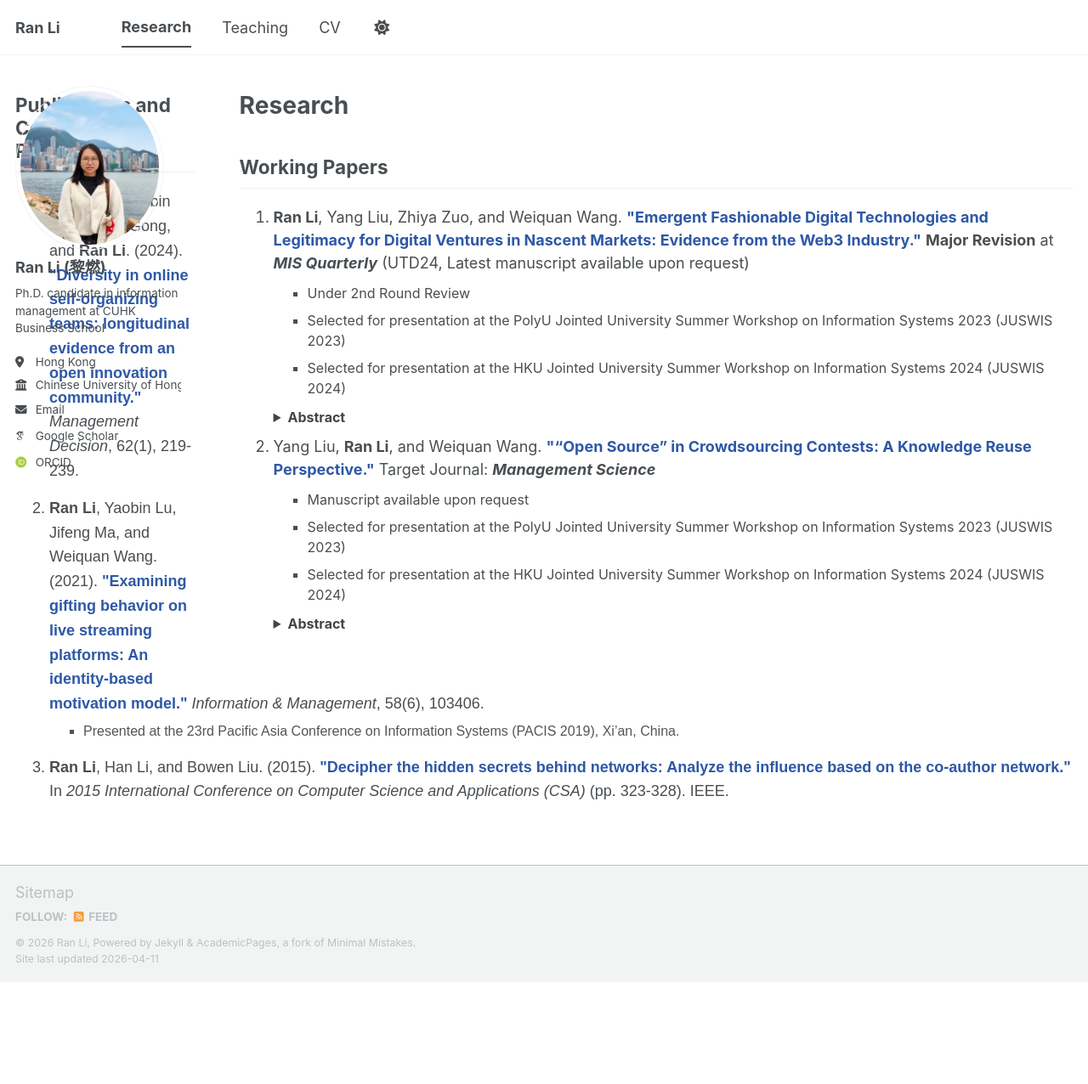
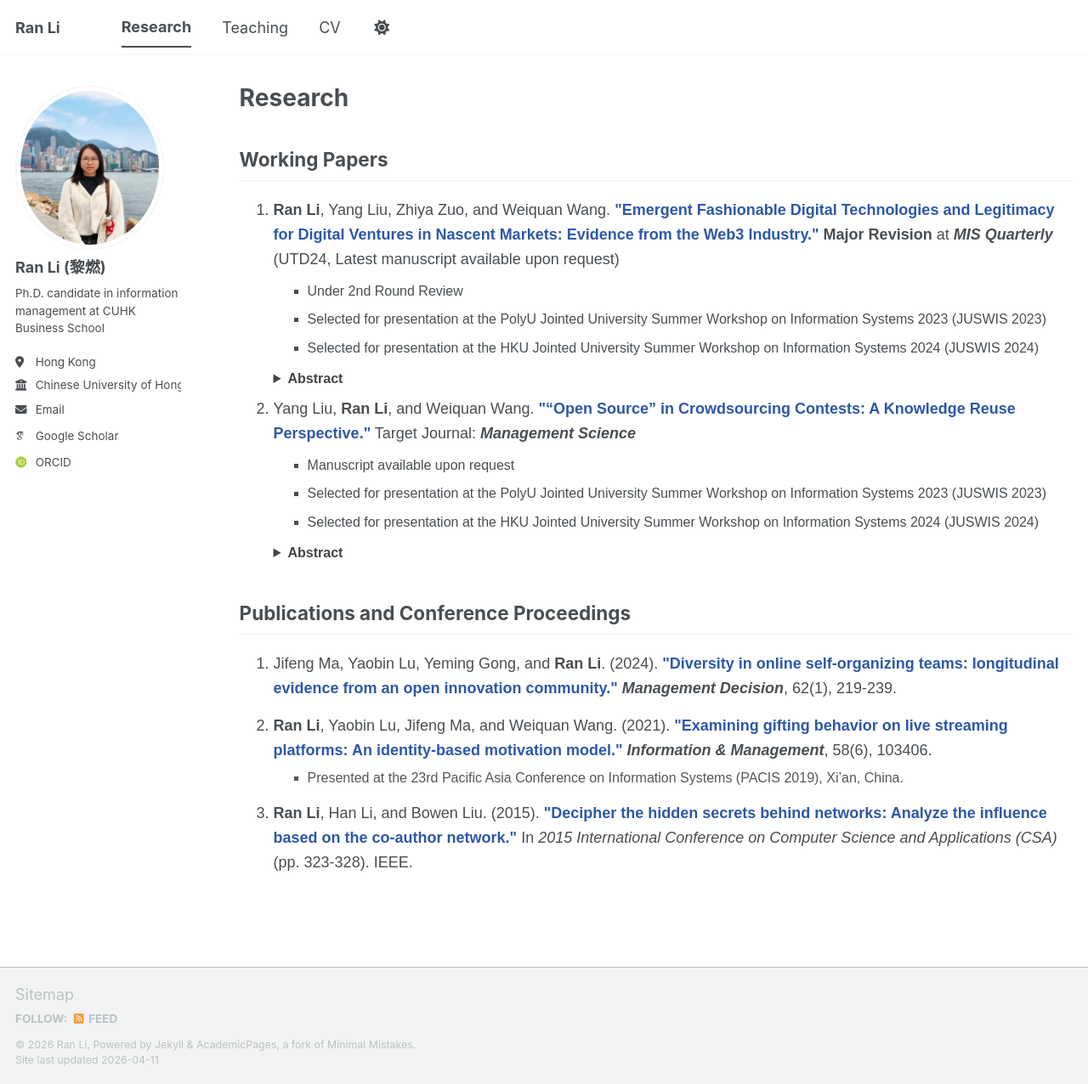
Before and after one commit to elaine-ran-li/elaine-ran-li.github.io, a Jekyll site: the page built from _pages/publications.html, in a window 1280 px wide and 1276 px high. Shown: the whole window at 85% size. Built offline with Jekyll 4.4.1, drawn with Linux system fonts in a browser that asks for light colours; some web fonts are replaced; a script bundle is joined from its source files by our own code; library files that are not in the unit come from our copies.

Commit message:
Update publications.html

```diff
--- a/_pages/publications.html
+++ b/_pages/publications.html
@@ -36,7 +36,7 @@ author_profile: true
 <h2>Working Papers</h2>
 <hr style="height: 1px; border: none; background-color: #eeeeee; margin-top: 0; margin-bottom: 20px;">
 
-<div style="font-family: sans-serif; line-height: 1.6;"></div>
+<div style="font-family: sans-serif; line-height: 1.6;">
 <ol>
   <li>
     <strong>Ran Li</strong>, Yang Liu, Zhiya Zuo, and Weiquan Wang.
@@ -92,13 +92,13 @@ author_profile: true
   <li style="margin-bottom: 15px;">
     Jifeng Ma, Yaobin Lu, Yeming Gong, and <strong>Ran Li</strong>. (2024).
     <span style="color: #2e58a6; font-weight: bold;">"Diversity in online self-organizing teams: longitudinal evidence from an open innovation community."</span>
-    <i>Management Decision</i>, 62(1), 219-239.
+    <i><strong>Management Decision</strong></i>, 62(1), 219-239.
   </li>
 
   <li style="margin-bottom: 15px;">
     <strong>Ran Li</strong>, Yaobin Lu, Jifeng Ma, and Weiquan Wang. (2021).
     <span style="color: #2e58a6; font-weight: bold;">"Examining gifting behavior on live streaming platforms: An identity-based motivation model."</span>
-    <i>Information & Management</i>, 58(6), 103406.
+    <i><strong>Information & Management</strong></i>, 58(6), 103406.
     <ul style="list-style-type: square; margin-top: 5px; font-size: 16px; color: #555;">
       <li>Presented at the 23rd Pacific Asia Conference on Information Systems (PACIS 2019), Xi’an, China.</li>
     </ul>
```
